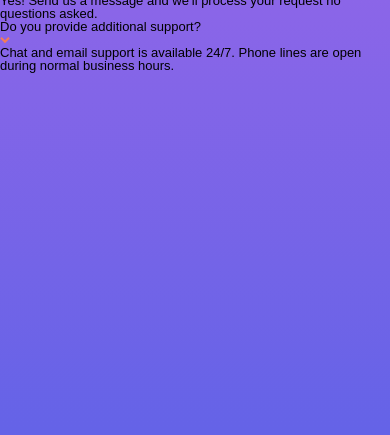
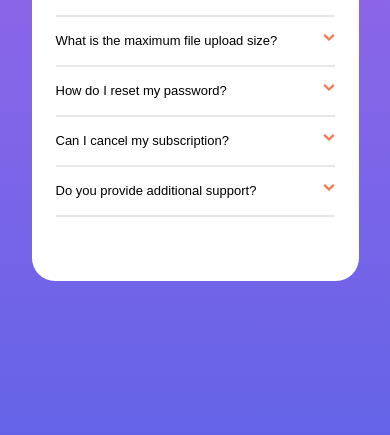
Before and after one commit to dinahbrito/faq-accordion-card, a plain HTML site: page index.html in a window 390 px wide. Shown: the part 409-844 px from the top of the page. Drawn offline with Linux system fonts and the light colour scheme.

Commit message:
faq-container css mobile

```diff
--- a/index.html
+++ b/index.html
@@ -37,7 +37,9 @@
               Premium plan.</p>
           </div>
         </div>
+        <hr>
       </div>
+
       <div class="accordion-wrapper">
         <div class="question">
           <p>What is the maximum file upload size?</p>
@@ -46,6 +48,7 @@
             <p>No more than 2GB. All files in your account must fit your allotted storage space.</p>
           </div>
         </div>
+        <hr>
       </div>
 
       <div class="accordion-wrapper">
@@ -57,6 +60,7 @@
               will be emailed to you..</p>
           </div>
         </div>
+        <hr>
       </div>
 
       <div class="accordion-wrapper">
@@ -67,6 +71,7 @@
             <p>Yes! Send us a message and we’ll process your request no questions asked.</p>
           </div>
         </div>
+        <hr>
       </div>
 
       <div class="accordion-wrapper">
@@ -77,6 +82,7 @@
             <p>Chat and email support is available 24/7. Phone lines are open during normal business hours.</p>
           </div>
         </div>
+        <hr>
       </div>
 
 
--- a/styles.css
+++ b/styles.css
@@ -13,12 +13,15 @@
 
 /* Body Styling */
 body {
+ align-items: center;
  background-image: linear-gradient(180deg, #B068E9, #6463E7);
  background-repeat: no-repeat;
+ display: grid;
  font-family: 'Kumbh', sans-serif;
  font-size: 12px;
  font-weight: 400;
  height: 100vh;
+ justify-content: center;
  line-height: 18px;
 }
 
@@ -26,25 +29,57 @@ h1 {
     font-size: 32px;
     font-weight: 700;
     line-height: 32.19px;
+    text-align: center;
 }
 
 hr {
     border: 1px solid #E8E8EA;
 }
 
+.container {
+    background-color: #FFFFFF;
+    border-radius: 23px;
+    height: 535px;
+    width: 327px;
+    padding-left: 24px;
+    padding-right: 24px;
+    margin-left: 24px;
+    margin-right: 24px;
+}
+
+.faq-container {
+    margin-bottom: 48px;
+}
+
 .question {
+    display: flex;
+    justify-content: space-between;
+    padding-bottom: 18px;
+    padding-top: 17px;
+}
+
+.question img {
+    height: 8px;
+    display: block;
+}
+
+.question p{
     font-size: 13px;
     line-height: 100%;
 }
 
+.answer {
+    display: none;
+}
 
 @media only screen and (min-width: 1440px) {
 
     h1 {
         line-height: 100%;
+        text-align: left;
     }
 
-    .question {
+    .question p{
         font-size: 14px;
     }
 }
```
